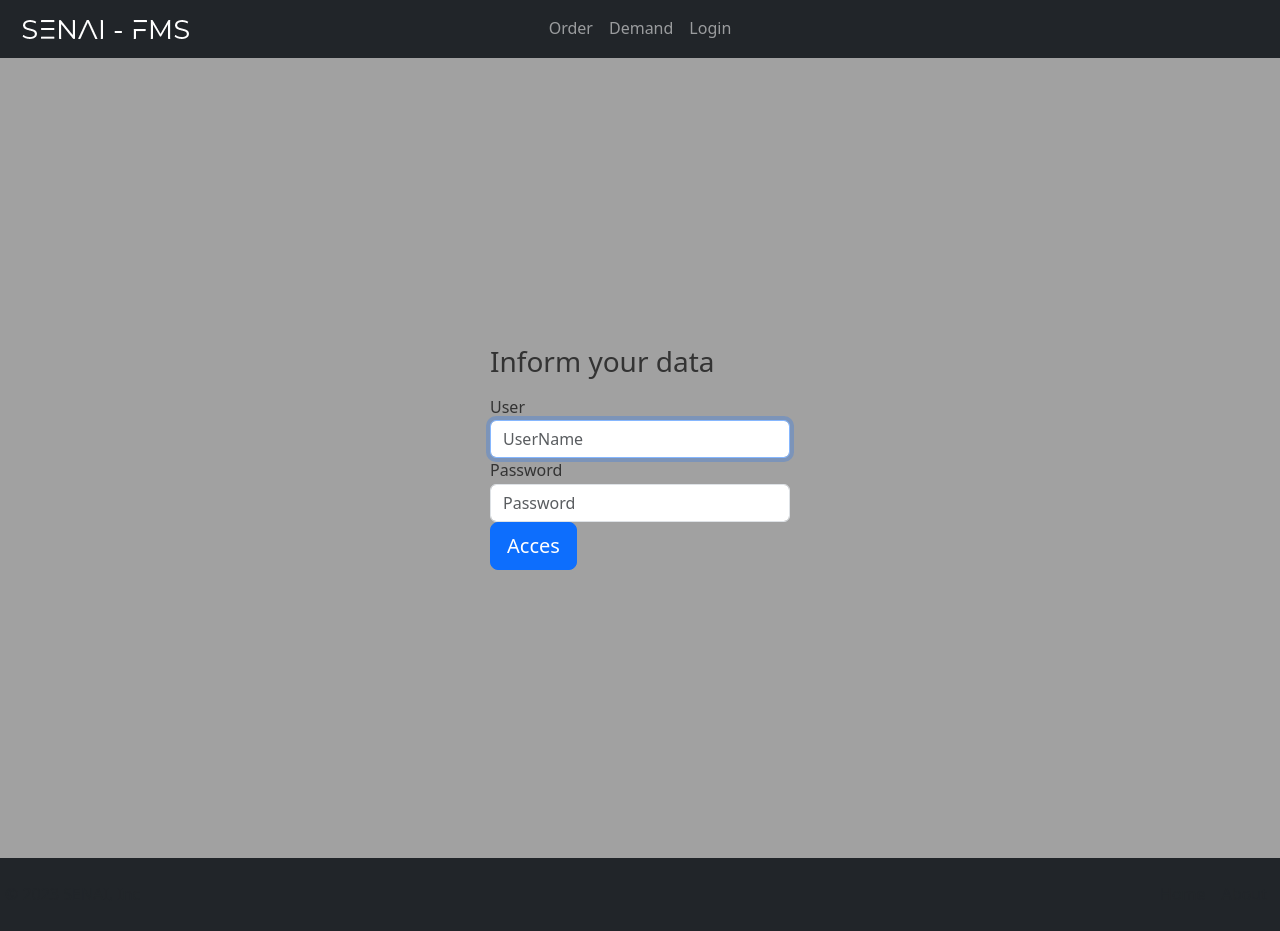
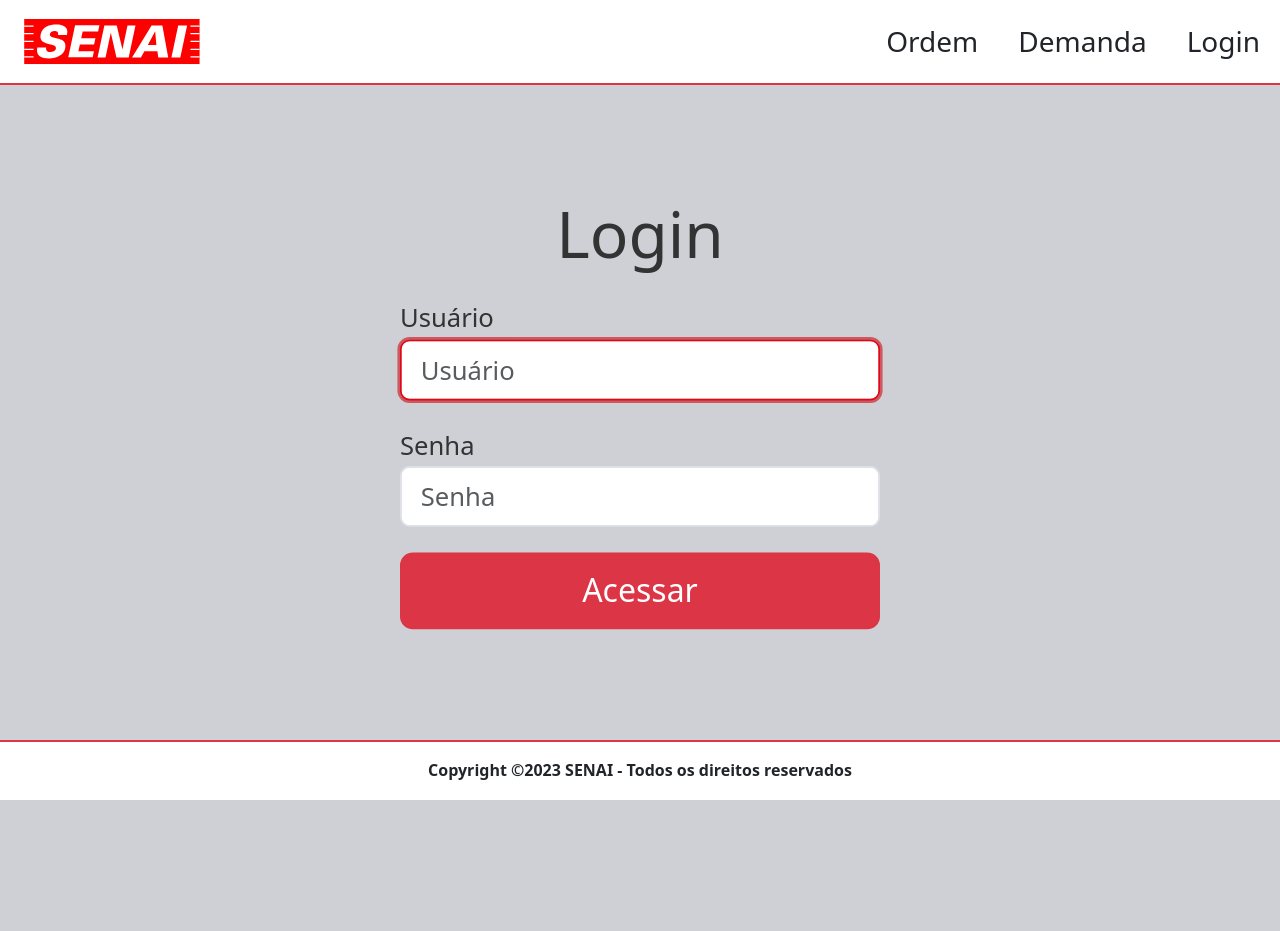
Before and after one commit to LuisHBeck/FMS_5.0, a Django app: page /account/login/ in a window 1280 px wide. After the commit the page ends 800 px from the top, so only its background shows below. Run offline with Django 4.2, Linux system fonts and the light colour scheme; some libraries are stand-ins or nearby versions.

Commit message:
:lipstick: feat: Adding styling to FMS

```diff
--- a/core/templates/base.html
+++ b/core/templates/base.html
@@ -1,13 +1,14 @@
 {% load static %}
 {% load bootstrap5 %}
 <!DOCTYPE html>
-<html lang="en">
+<html lang="pt-br">
 <head>
     <meta charset="UTF-8">
     <meta name="viewport" content="width=device-width, initial-scale=1.0">
     <title>FMS - 5.0</title>
     {% bootstrap_css %}
     <link rel="stylesheet" href="{% static 'style/style.css' %}">
+    <link rel="shortcut icon" href="{% static 'images/favicon.ico' %'}" type="image/x-icon">
 </head>
 <body class="body-container">
     {% include 'navbar.html' %}
--- a/core/templates/footer.html
+++ b/core/templates/footer.html
@@ -2,11 +2,7 @@
 {% load static %}
 
 
-<footer class="d-flex flex-wrap justify-content-between align-items-center py-3 footer footer-dark bg-dark ">
-    <p class="col-md-4 mb-0 text-body-secondary light-text">© 2023 SENAI, Inc</p>
+<footer class="d-flex flex-wrap justify-content-center align-items-center py-3 footer footer-dark bg-white border-top border-danger border-2 ">
+    <p class="mb-0 text-dark fw-bold">Copyright &copy2023 SENAI - Todos os direitos reservados</p>
 
-    <ul class="nav col-md-4 justify-content-end">
-        <li class="nav-item"><a href="{% url 'index' %}" class="nav-link px-2 text-body-secondary">Home</a></li>
-        <li class="nav-item"><a href="#" class="nav-link px-2 text-body-secondary">About</a></li>
-    </ul>
 </footer>
--- a/core/templates/navbar.html
+++ b/core/templates/navbar.html
@@ -1,23 +1,24 @@
 {% load bootstrap5 %}
 {% load static %}
 
-<nav class="navbar navbar-expand-lg navbar-dark bg-dark">
+<nav class="navbar navbar-expand navbar-dark bg-white border-bottom border-danger border-2">
     <div class="container-fluid">
-        <div class="collapse navbar-collapse navbar-list justify-content-md-center" id="navbarNav">
+        <div class="collapse navbar-collapse navbar-list justify-content-between " id="navbarNav">
             <a href="{% url 'index' %}">
-                <img src="{% static 'images/senai_fms_logo.png' %}" alt="" width="180" height="40" class="overlay-image">
+                <img src="{% static 'images/senailogo.svg' %}" alt="" class="overlay-image">
             </a>
-            <ul class="navbar-nav text-center">
+            <ul class="navbar-nav text-center gap-4 fw-normal">
                 <li class="nav-item">
-                    <a class="nav-link" aria-current="page" href="{% url 'order' %}">Order</a>
+                    <a class="bartxt fs-3 nav-link text-dark" aria-current="page" href="{% url 'order' %}">Ordem</a>
                 </li>
                 <li class="nav-item">
-                    <a class="nav-link" href="{% url 'demand' %}">Demand</a>
+                    <a class="bartxt fs-3 nav-link text-dark" href="{% url 'demand' %}">Demanda</a>
                 </li>
                 <li class="nav-item">
-                    <a class="nav-link" href="{% url 'index' %}">Login</a>
+                    <a class="bartxt fs-3 nav-link text-dark" href="{% url 'index' %}">Login</a>
                 </li>
             </ul>
+
         </div>
     </div>
 </nav>
--- a/core/templates/order.html
+++ b/core/templates/order.html
@@ -12,7 +12,7 @@
             {% bootstrap_form form %}
 
             {% buttons %}
-                <button type="submit" class="btn btn-primary">Send order</button>
+                <button type="submit" class="btn btn-danger">Enviar ordem</button>
             {% endbuttons %}
         </form>
     </div>
--- a/core/templates/order_edit.html
+++ b/core/templates/order_edit.html
@@ -12,7 +12,7 @@
             {% bootstrap_form form %}
 
             {% buttons %}
-                <button type="submit" class="btn btn-primary">Update</button>
+                <button type="submit" class="btn btn-danger">Atualizar</button>
             {% endbuttons %}
         </form>
     </div>
--- a/core/templates/registration/login.html
+++ b/core/templates/registration/login.html
@@ -5,15 +5,19 @@
         <form action="" class="form-signin" method="post" autocomplete="off">
             {% csrf_token %}
             {% comment %} <img src="{% static 'images/senai_fms_logo.png' %}" class="mb-4" alt="" width="72" height"72"> {% endcomment %}
-            <h1 class="h3 mb-3 font-weight-normal">Inform your data</h1>
+            <h1 class="font-weight-normal m-auto mb-0 ">Login</h1>
 
-            <label for="username" class="sr-only">User</label>
-            <input type="text" name="username" id="username" class="form-control input-width" placeholder="UserName" required autofocus>
+            <div>
+                <label for="username" class="sr-only">Usuário</label>
+                <input type="text" name="username" id="username" class="form-control input-width" placeholder="Usuário" required autofocus>
+            </div>
 
-            <label for="password" class="sr-only">Password</label>
-            <input type="password" id="password" name="password" class="form-control input-width" placeholder="Password" required>
+            <div>
+                <label for="password" class="sr-only">Senha</label>
+                <input type="password" id="password" name="password" class="form-control input-width" placeholder="Senha" required>
+            </div>
 
-            <button class="btn btn-lg btn-primary btn-block" type="submit">Acces</button>
+            <button class="btn btn-lg btn-danger btn-block " type="submit">Acessar</button>
         </form>
     </div>
 {% endblock  %}
--- a/global/static/style/style.css
+++ b/global/static/style/style.css
@@ -6,7 +6,7 @@ body {
 	background-color: #ffffff;
 	color: #333333;
 	line-height: 1.6;
-    background-color: rgba(0, 0, 0, 0.37);
+	background-color: #ced0d6;
 }
 
 .body-container {
@@ -14,34 +14,32 @@ body {
 	flex-direction: column;
 	min-height: 100vh;
 	min-width: 100vh;
-
 }
 
-.body-container main{
-    flex: 1;
+.body-container main {
 	background: transparent;
 	border: 0;
+	margin: auto;
+}
+
+.form-signin {
+	display: flex;
+	flex-direction: column;
+	gap: 1rem;
+	scale: 160%;
 }
 
 .div-margin {
 	margin: 25px;
+	scale: 130%;
 }
 
 .senai-logo {
 	height: 100px;
 }
 
-.block{
-    display: block;
-}
-
 .overlay-image {
-    position: absolute;
-    top: 10px;
-    left: 15px;
-    /* width: 1%; */
-    z-index: 1; /* Coloca a imagem por trás da navbar */
-
+	width: 200px;
 }
 
 .footer {
@@ -51,7 +49,7 @@ body {
 	padding: 5px;
 }
 
-.light-text{
+.light-text {
 	color: white;
 }
 
@@ -61,6 +59,9 @@ body {
 	border: 1px solid #ccc;
 	border-radius: 4px;
 	margin-right: 10px;
+	-webkit-appearance: none;
+	-moz-appearance: none;
+	appearance: none;
 }
 
 .filter-form {
@@ -72,13 +73,62 @@ body {
 	width: 300px;
 }
 
+.bartxt {
+	display: inline-block;
+  position: relative;
+}
+
+.bartxt::after {
+	content: '';
+  position: absolute;
+  width: 100%;
+  transform: scaleX(0);
+  height: 2px;
+  bottom: 0;
+  left: 0;
+  background-color: #e30613;
+  transform-origin: bottom right;
+  transition: transform 0.25s ease-out;
+}
+
+.bartxt:hover::after {
+	transform: scaleX(1);
+  transform-origin: bottom left;
+}
+
 .center {
 	display: flex;
 	justify-content: center;
 	align-items: center;
-    height: 100vh;
 }
 
 .block {
-    display: block;
+	display: flex;
+	flex-direction: column;
+	scale: 160%;
 }
+
+.form-control:focus {
+	border-color: #e30613 !important;
+	box-shadow: 0 0 0 0.1rem #ce333dc2 !important;
+}
+
+.form-select:focus {
+	border-color: #e30613 !important;
+	box-shadow: 0 0 0 0.1rem #ce333dc2 !important;
+}
+
+.container {
+	margin: auto;
+}
+
+@media (max-width: 992px) {
+	.div-margin {
+		scale: 100%;
+	}
+}
+@media (min-width: 992px) and (max-width: 1650px) {
+	.div-margin {
+		scale: 110%;
+	}
+}
```
Also changed, not shown: core/templates/demand.html (+9 -9 lines), core/templates/filter.html (+4 -4 lines), core/templates/form_login.html (+5 -5 lines), core/templates/pagination.html (+5 -5 lines), db.sqlite3, global/static/images/favicon.ico (added), global/static/images/senailogo.svg (added). Lines whose indentation alone changed are shown as unchanged.
